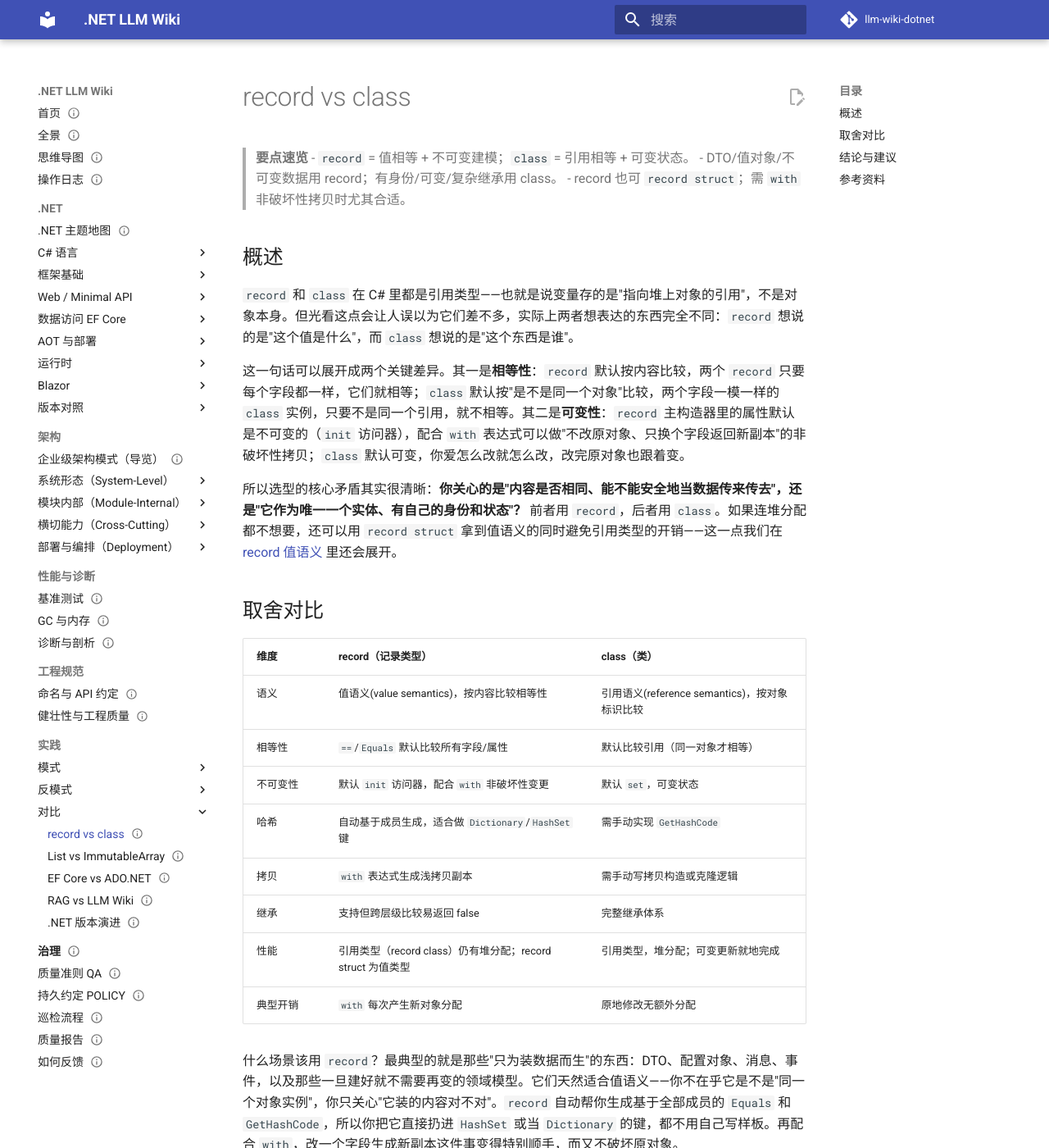
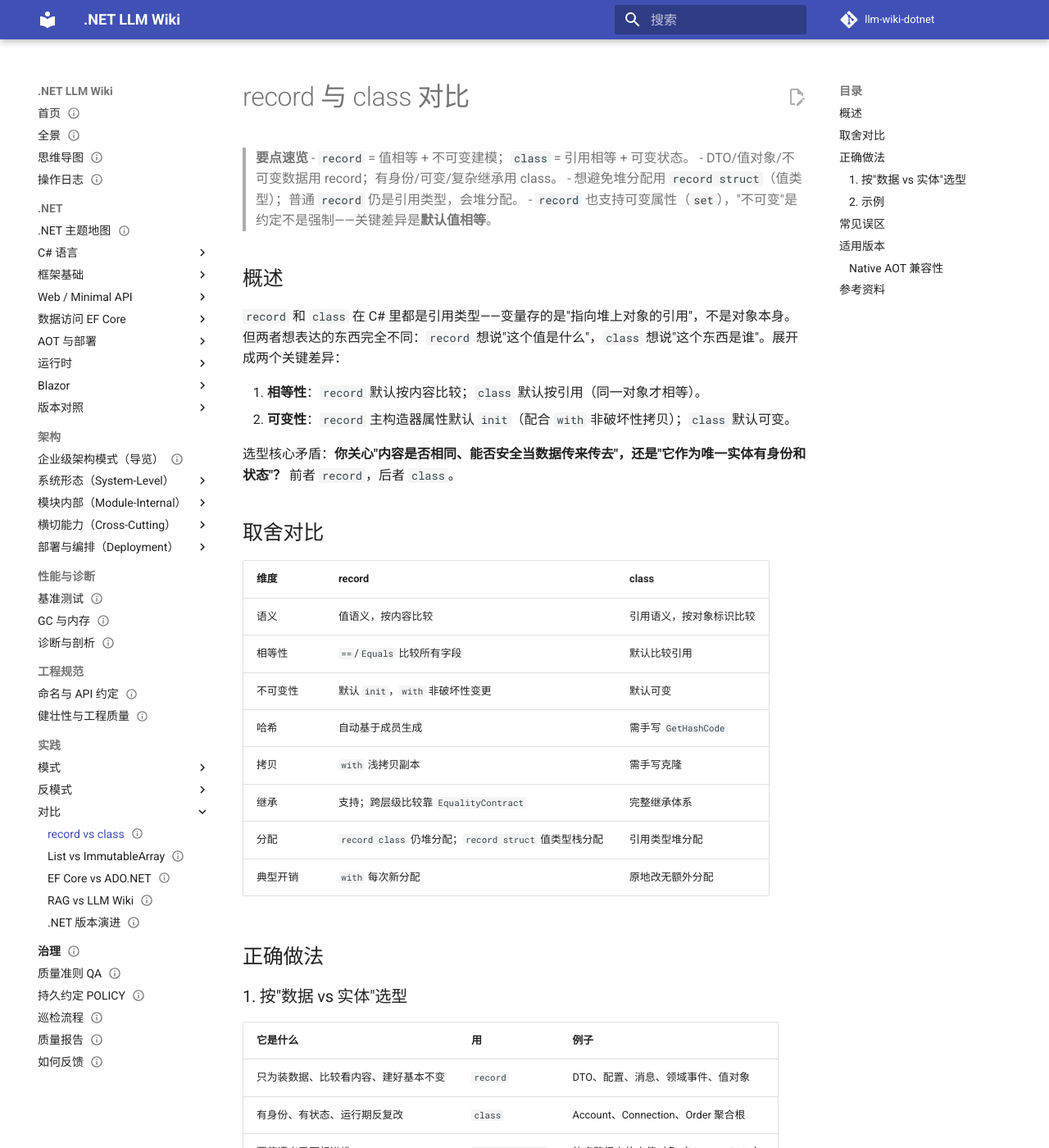
Before and after one commit to fenzel999/llm-wiki-dotnet, an MkDocs documentation site: the page built from wiki/comparisons/record-vs-class.md, in a window 1280 px wide and 1400 px high. Shown: the whole window at 82% size. Built offline with MkDocs 1.6.1 and Material for MkDocs 9.7.7, drawn with Linux system fonts in a browser that asks for light colours; comment, search, counter and statistics services are not loaded; some of the changed text lies outside the part shown.

Commit message:
docs(comparisons): 四篇对比页按 P17 深写（决策表 + 误区含 why + AOT 小节）

````diff
--- a/wiki/comparisons/record-vs-class.md
+++ b/wiki/comparisons/record-vs-class.md
@@ -1,45 +1,55 @@
 ---
 title: record 与 class 对比
-summary: record 提供值语义与不可变建模，class 提供引用语义与可变状态；按相等性与生命周期选型。
+summary: record 提供值语义与不可变建模，class 提供引用语义与可变状态；按相等性与生命周期选型；附 record struct 与 AOT 说明。
 tags: [comparison, record, class]
 introduced-in: general
-applies-to: [all]
+applies-to: [net8, net9, net10]
 status: stable
 source: https://learn.microsoft.com/dotnet/csharp/language-reference/builtin-types/record
-updated: 2026-07-10
+updated: 2026-07-11
 ---
+
+# record 与 class 对比
 
 > **要点速览**
 > - `record` = 值相等 + 不可变建模；`class` = 引用相等 + 可变状态。
 > - DTO/值对象/不可变数据用 record；有身份/可变/复杂继承用 class。
-> - record 也可 `record struct`；需 `with` 非破坏性拷贝时尤其合适。
+> - 想避免堆分配用 `record struct`（值类型）；普通 `record` 仍是引用类型，会堆分配。
+> - `record` 也支持可变属性（`set`），"不可变"是约定不是强制——关键差异是**默认值相等**。
 
 ## 概述
 
-`record` 和 `class` 在 C# 里都是引用类型——也就是说变量存的是"指向堆上对象的引用"，不是对象本身。但光看这点会让人误以为它们差不多，实际上两者想表达的东西完全不同：`record` 想说的是"这个值是什么"，而 `class` 想说的是"这个东西是谁"。
+`record` 和 `class` 在 C# 里都是引用类型——变量存的是"指向堆上对象的引用"，不是对象本身。但两者想表达的东西完全不同：`record` 想说"这个值是什么"，`class` 想说"这个东西是谁"。展开成两个关键差异：
 
-这一句话可以展开成两个关键差异。其一是**相等性**：`record` 默认按内容比较，两个 `record` 只要每个字段都一样，它们就相等；`class` 默认按"是不是同一个对象"比较，两个字段一模一样的 `class` 实例，只要不是同一个引用，就不相等。其二是**可变性**：`record` 主构造器里的属性默认是不可变的（`init` 访问器），配合 `with` 表达式可以做"不改原对象、只换个字段返回新副本"的非破坏性拷贝；`class` 默认可变，你爱怎么改就怎么改，改完原对象也跟着变。
+1. **相等性**：`record` 默认按内容比较；`class` 默认按引用（同一对象才相等）。
+2. **可变性**：`record` 主构造器属性默认 `init`（配合 `with` 非破坏性拷贝）；`class` 默认可变。
 
-所以选型的核心矛盾其实很清晰：**你关心的是"内容是否相同、能不能安全地当数据传来传去"，还是"它作为唯一一个实体、有自己的身份和状态"？** 前者用 `record`，后者用 `class`。如果连堆分配都不想要，还可以用 `record struct` 拿到值语义的同时避免引用类型的开销——这一点我们在 [record 值语义](../dotnet/csharp/modern-csharp.md#records) 里还会展开。
+选型核心矛盾：**你关心"内容是否相同、能否安全当数据传来传去"，还是"它作为唯一实体有身份和状态"？** 前者 `record`，后者 `class`。
 
 ## 取舍对比
 
-| 维度 | record（记录类型） | class（类） |
-|------|-------------------|-------------|
-| 语义 | 值语义(value semantics)，按内容比较相等性 | 引用语义(reference semantics)，按对象标识比较 |
-| 相等性 | `==`/`Equals` 默认比较所有字段/属性 | 默认比较引用（同一对象才相等） |
-| 不可变性 | 默认 `init` 访问器，配合 `with` 非破坏性变更 | 默认 `set`，可变状态 |
-| 哈希 | 自动基于成员生成，适合做 `Dictionary`/`HashSet` 键 | 需手动实现 `GetHashCode` |
-| 拷贝 | `with` 表达式生成浅拷贝副本 | 需手动写拷贝构造或克隆逻辑 |
-| 继承 | 支持但跨层级比较易返回 false | 完整继承体系 |
-| 性能 | 引用类型（record class）仍有堆分配；record struct 为值类型 | 引用类型，堆分配；可变更新就地完成 |
-| 典型开销 | `with` 每次产生新对象分配 | 原地修改无额外分配 |
+| 维度 | record | class |
+|------|--------|-------|
+| 语义 | 值语义，按内容比较 | 引用语义，按对象标识比较 |
+| 相等性 | `==`/`Equals` 比较所有字段 | 默认比较引用 |
+| 不可变性 | 默认 `init`，`with` 非破坏性变更 | 默认可变 |
+| 哈希 | 自动基于成员生成 | 需手写 `GetHashCode` |
+| 拷贝 | `with` 浅拷贝副本 | 需手写克隆 |
+| 继承 | 支持；跨层级比较靠 `EqualityContract` | 完整继承体系 |
+| 分配 | `record class` 仍堆分配；`record struct` 值类型栈分配 | 引用类型堆分配 |
+| 典型开销 | `with` 每次新分配 | 原地改无额外分配 |
 
-什么场景该用 `record`？最典型的就是那些"只为装数据而生"的东西：DTO、配置对象、消息、事件，以及那些一旦建好就不需要再变的领域模型。它们天然适合值语义——你不在乎它是不是"同一个对象实例"，你只关心"它装的内容对不对"。`record` 自动帮你生成基于全部成员的 `Equals` 和 `GetHashCode`，所以你把它直接扔进 `HashSet` 或当 `Dictionary` 的键，都不用自己写样板。再配合 `with`，改一个字段生成新副本这件事变得特别顺手，而又不破坏原对象。
+## 正确做法
 
-`class` 则适合另一类东西：它有身份、有状态、生命周期长，而且你会在程序运行期间反复改动它。账户、连接、订单这种"现实世界里就是独一份"的实体，用 `class` 更自然——你希望 `acc1` 和 `acc2` 指向的就是同一个账户，改了余额两边都能看见；你也不希望"两个账户字段一样"就被判定成"它们是同一个"。复杂继承体系、需要引用相等语义的地方，同样该交给 `class`。
+### 1. 按"数据 vs 实体"选型
 
-性能上有一点容易想当然：`record class` 仍然是引用类型，分配还是在堆上，所以别以为"用了 record 就零分配"——只有 `record struct` 才是真正的值类型、栈上分配。`with` 表达式每次都会造一个新对象，所以在"高频原地更新"的循环里硬用 `record` 反而会比直接用可变 `class` 更费。反过来，`record struct` 在既要值语义、又要避免堆分配时是个好答案。
+| 它是什么 | 用 | 例子 |
+|----------|----|------|
+| 只为装数据、比较看内容、建好基本不变 | `record` | DTO、配置、消息、领域事件、值对象 |
+| 有身份、有状态、运行期反复改 | `class` | Account、Connection、Order 聚合根 |
+| 要值语义又不想进堆 | `record struct` | 热点路径上的小值对象（Money、Point） |
+
+### 2. 示例
 
 ```csharp
 // record：值语义 + 不可变 + with 拷贝
@@ -48,7 +58,9 @@ public record Person(string Name, int Age);
 var a = new Person("Alice", 30);
 var b = a with { Age = 31 };   // 非破坏性变更，生成新副本
 Console.WriteLine(a == b);     // False：内容不同
-Console.WriteLine(a with { }); // 等价拷贝
+
+// record struct：值类型、无堆分配
+public readonly record struct Money(decimal Amount, string Currency);
 
 // class：引用语义 + 可变状态 + 身份
 public class Account
@@ -56,29 +68,35 @@ public class Account
     public string Id { get; set; } = "";
     public decimal Balance { get; set; }
 }
-
 var acc1 = new Account { Id = "A1", Balance = 100 };
 var acc2 = acc1;                // 同一引用
 acc2.Balance = 200;
-Console.WriteLine(acc1.Balance); // 200：引用共享，变更可见
+Console.WriteLine(acc1.Balance); // 200：变更共享可见
 Console.WriteLine(acc1 == acc2); // True：引用相等
 ```
 
-上面这段把两种语义的"体感"摆得很清楚：`a` 和 `b` 是两个独立的 `Person`，改一个不影响另一个，比较的是内容；而 `acc1` 和 `acc2` 指向同一个 `Account`，改了一处另一处也跟着变，比较的是"是不是同一个对象"。
+`record` 自动生成基于全部成员的 `Equals`/`GetHashCode`，可直接作 `Dictionary`/`HashSet` 键，无需样板。
 
-## 结论与建议
+## 常见误区
 
-把选择标准压成一句话：**你要建模的是"数据"还是"实体"？**
+❌ **以为"用了 record 就零分配"**。`record class` 仍是引用类型、堆分配；只有 `record struct` 才是值类型。高频创建的小数据考虑 `record struct`。
 
-如果它是数据——只携带信息、比较时看内容、建好之后基本不再变——那就用 `record`。它自动生成的相等与哈希能帮你省掉一大堆样板，尤其是当你要把对象当字典键、或者要频繁比较"两个东西装的是不是一样"的时候。如果同时还想要值语义又不想进堆，记得考虑 `record struct`（细节见 [record](../dotnet/csharp/modern-csharp.md#records)）。
+❌ **在热路径上用 `with` 反复拷贝**。`with` 每次产生新对象分配，成千上万次就地更新时，可变 `class` 反而更省。record 适合"建好后只读、只在边界偶尔换字段生成新版本"。
 
-如果它是有身份、有状态、会被反复修改的实体——"同一笔账户就是同一个对象"这种——那就用 `class`。它让你原地改状态、用引用标识唯一性，复杂的继承体系也更好表达。
+❌ **以为 record 一定不可变**。`record` 也能写 `set` 可变属性；不可变是约定（默认 `init`）。需要真不可变就坚持 `init`/`readonly record struct`。
 
-最后给一个实践里的提醒：`with` 很优雅，但每次都分配新对象。如果你的对象在热路径上被成千上万次就地更新，`record` 的不可变 + 拷贝模型会拖慢你，那种时候一个可变的 `class` 反而更合适。相对的，如果你的对象建好后只读、只在边界处偶尔"换一个字段生成新版本"，那 `record` 几乎总是更省心、更不容易出 bug 的选择。
+❌ **把有身份的领域实体（如聚合根）定义成 record**。聚合根是"同一份"，应用 `class` + 引用相等，否则"两个字段相同的订单"会被误判为相等。
+
+## 适用版本
+
+`record`（class/struct）C# 9+；`readonly record struct` C# 10+；`with` 表达式同代。
+
+### Native AOT 兼容性
+
+`record` 与 `class` 都是普通 C# 类型，**AOT 安全**（[AOT 矩阵](../dotnet/aot/aot-compatibility.md)）。注意：若 record 作为 JSON 序列化目标，需 `System.Text.Json` **源生成**（见 [序列化](../dotnet/csharp/serialization.md)）；`with`/相等性生成的成员无反射，不影响 AOT。
 
 ## 参考资料
 
-- 相关：[record 值语义与不可变建模](../dotnet/csharp/modern-csharp.md#records)
-- 相关：[Span 与内存安全](../dotnet/csharp/modern-csharp.md#span)
-- 相关：[List 与 ImmutableArray 对比](list-vs-immutablearray.md)
+- [record 值语义与不可变建模](../dotnet/csharp/modern-csharp.md#records) · [Span 与内存安全](../dotnet/csharp/modern-csharp.md#span)
+- [List 与 ImmutableArray 对比](list-vs-immutablearray.md) · [AOT 兼容性矩阵](../dotnet/aot/aot-compatibility.md)
 - 官方文档：[record（C# 参考）](https://learn.microsoft.com/dotnet/csharp/language-reference/builtin-types/record)
````
Also changed, not shown: wiki/comparisons/ef-vs-ado.md (+51 -17 lines), wiki/comparisons/list-vs-immutablearray.md (+40 -24 lines), wiki/comparisons/rag-vs-llm-wiki.md (+50 -29 lines).
